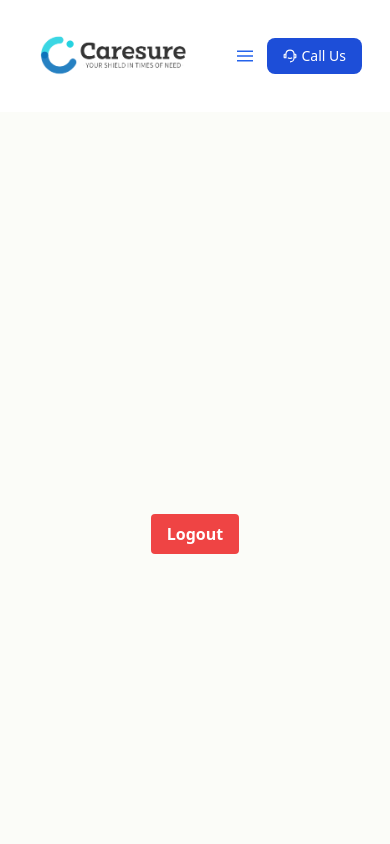
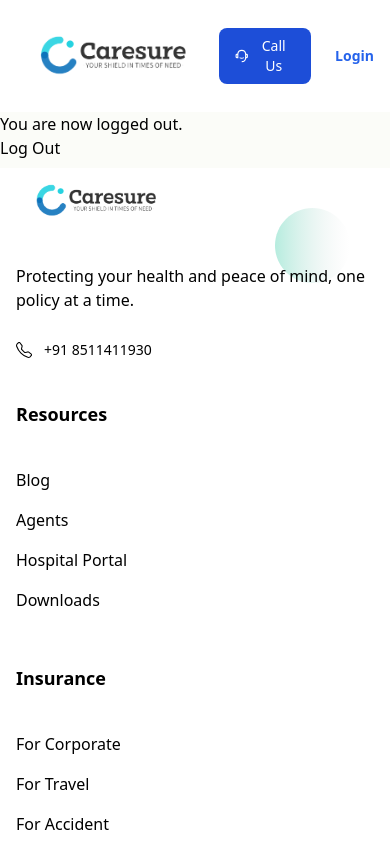
Before and after one commit to mirajsankdecha/Caresure-Health-Insurance, a React (Create React App) app: page /logout in a window 390 px wide. Shown: the top 844 px of the page. Built offline with nearby package versions, Linux system fonts and the light colour scheme.

Commit message:
Login and Logout Feature Created

```diff
--- a/package.json
+++ b/package.json
@@ -6,6 +6,7 @@
     "@testing-library/jest-dom": "^5.16.5",
     "@testing-library/react": "^13.4.0",
     "@testing-library/user-event": "^13.5.0",
+    "history": "^5.3.0",
     "react": "^18.2.0",
     "react-dom": "^18.2.0",
     "react-icons": "^4.10.1",
--- a/src/App.js
+++ b/src/App.js
@@ -12,7 +12,9 @@
 import Footer from "./Pages/Footer/Footer";
 import Error from "./Pages/Error/Error";
 import { AuthProvider } from "./Pages/Plans/Auth/Auth";
-import Logout from "./Pages/Plans/Auth/Logout"; // Add the Logout component
+import Logout from "./Pages/Plans/Auth/Logout";
+import RegisterForm from "./Pages/Plans/Auth/RegisterForm"; // Add the RegisterForm component
+import Login from "./Pages/Plans/Auth/Login"; // Add the Login component
 
 const App = () => {
   return (
@@ -26,8 +28,11 @@
           <Route path="/renew" element={<Renew />} />
           <Route path="/claims" element={<Claims />} />
           <Route path="/about" element={<About />} />
-          <Route path="/logout" element={<Logout />} />{" "}
-          {/* Add the Logout route */}
+          <Route path="/logout" element={<Logout />} />
+          <Route path="/register" element={<RegisterForm />} />{" "}
+          {/* Add the Register route */}
+          <Route path="/login" element={<Login />} />{" "}
+          {/* Add the Login route */}
           <Route path="*" element={<Error />} />
         </Routes>
         <Footer />
--- a/src/Pages/Navbar/Navbar.js
+++ b/src/Pages/Navbar/Navbar.js
@@ -2,27 +2,22 @@
 import { RiCustomerService2Line } from "react-icons/ri";
 import logo from "../../image/logo.png";
 import { Link } from "react-router-dom";
+import { useAuth } from "../Plans/Auth/Auth"; // Import the useAuth hook
 
 const Navbar = () => {
+  const { user, logout } = useAuth(); // Destructure user and logout from useAuth hook
+
+  const handleLogout = () => {
+    logout();
+  };
+
   return (
     <div>
       <nav className="relative px-4 py-4 flex justify-between items-center bg-white">
         <Link to="/" className="flex items-center">
           <img src={logo} className="h-[80px] mr-3" alt="Logo" />
         </Link>
-        <div className="lg:hidden">
-          <button className="navbar-burger flex items-center text-blue-600 p-3">
-            <svg
-              className="block h-4 w-4 fill-current"
-              viewBox="0 0 20 20"
-              xmlns="http://www.w3.org/2000/svg"
-            >
-              <title>Mobile menu</title>
-              <path d="M0 3h20v2H0V3zm0 6h20v2H0V9zm0 6h20v2H0v-2z" />
-            </svg>
-          </button>
-        </div>
-        <ul className="hidden absolute top-1/2 left-1/2 transform -translate-y-1/2 -translate-x-1/2  lg:mx-auto lg:flex lg:items-center lg:w-auto lg:space-x-6">
+        <ul className="hidden lg:flex items-center space-x-6">
           <li>
             <Link className="text-sm text-blue-600 font-bold" to="/plans">
               Plans
@@ -93,14 +88,30 @@
           </li>
           <li className="text-gray-300"></li>
         </ul>
+        <div className="flex items-center space-x-6">
           <button
             type="button"
-          className="text-white bg-blue-700 hover:bg-blue-800 focus:ring-4 focus:outline-none focus:ring-blue-300 font-medium rounded-lg text-sm px-4 py-2 text-center mr-3 md:mr-0 dark:bg-blue-600  flex items-center"
+            className="text-white bg-blue-700 hover:bg-blue-800 focus:ring-4 focus:outline-none focus:ring-blue-300 font-medium rounded-lg text-sm px-4 py-2 text-center dark:bg-blue-600  flex items-center"
             href="tel:+91 8511411930"
           >
             <RiCustomerService2Line className="mr-1" />
             <span>Call Us</span>
           </button>
+          {user ? (
+            // Show the "Log Out" button if user is authenticated
+            <button
+              className="text-white bg-red-600 hover:bg-red-700 focus:ring-4 focus:outline-none focus:ring-red-300 font-medium rounded-lg text-sm px-4 py-2 text-center dark:bg-red-500  flex items-center"
+              onClick={handleLogout}
+            >
+              Log Out
+            </button>
+          ) : (
+            // Show the "Login" link if user is not authenticated
+            <Link className="text-sm text-blue-600 font-bold" to="/plans">
+              Login
+            </Link>
+          )}
+        </div>
       </nav>
     </div>
   );
--- a/src/Pages/Plans/Auth/Login.js
+++ b/src/Pages/Plans/Auth/Login.js
@@ -1,5 +1,8 @@
+// Login.js
+
 import React, { useState } from "react";
 import { useAuth } from "./Auth";
+import { Link } from "react-router-dom"; // Import Link from react-router-dom
 
 const Login = () => {
   const { login } = useAuth();
@@ -53,6 +56,13 @@
           >
             Sign In
           </button>
+          {/* Add a link to the RegisterForm page */}
+          <Link
+            to="/register" // This should match the path of the RegisterForm route
+            className="text-blue-500 hover:text-blue-700 font-bold"
+          >
+            Register
+          </Link>
         </div>
       </form>
     </div>
--- a/src/Pages/Plans/Auth/Logout.js
+++ b/src/Pages/Plans/Auth/Logout.js
@@ -1,22 +1,20 @@
 import React from "react";
 import { useAuth } from "./Auth";
+import { useNavigate } from "react-router-dom";
 
 const Logout = () => {
   const { logout } = useAuth();
+  const navigate = useNavigate();
 
   const handleLogout = () => {
     logout();
+    navigate("/"); // Navigate to the home page ("/") after successful logout
   };
 
   return (
-    <div className="flex justify-center items-center h-screen">
-      <button
-        className="bg-red-500 hover:bg-red-700 text-white font-bold py-2 px-4 rounded focus:outline-none focus:shadow-outline"
-        type="button"
-        onClick={handleLogout}
-      >
-        Logout
-      </button>
+    <div>
+      <h2>You are now logged out.</h2>
+      <button onClick={handleLogout}>Log Out</button>
     </div>
   );
 };
--- a/src/Pages/Plans/Auth/RegisterForm.js
+++ b/src/Pages/Plans/Auth/RegisterForm.js
@@ -1,14 +1,17 @@
 import React, { useState } from "react";
 import { useAuth } from "./Auth";
+import { useNavigate } from "react-router-dom";
 
 const RegisterForm = () => {
   const { register } = useAuth();
   const [email, setEmail] = useState("");
   const [password, setPassword] = useState("");
   const [username, setUsername] = useState("");
+  const navigate = useNavigate();
 
   const handleRegister = () => {
     register(email, password, username);
+    navigate("/"); // Navigate to the home page ("/") after successful registration
   };
 
   return (
--- a/src/Pages/Plans/Hplan.js
+++ b/src/Pages/Plans/Hplan.js
@@ -1,6 +1,9 @@
+// Hplan.js
+
 import React, { useState } from "react";
 import { Link } from "react-router-dom";
 import Hplandata from "./Hplandata.json";
+import { useAuth } from "./Auth/Auth"; // Import useAuth from your custom hook
 
 const Hplan = () => {
   const [selectedCategory, setSelectedCategory] = useState("All categories");
@@ -38,9 +41,13 @@
     }
   });
 
+  // Fetch the user object from useAuth hook
+  const { user } = useAuth();
+
   return (
     <div>
       <div className="flex flex-col items-center justify-center">
+        {/* Other parts of your component code... */}
         <div className="text-blue-600 font-bold my-5">ALL HEALTH PLANS</div>
         <div className="font-bold my-3 text-5xl">
           Best Health Insurance Plans to Secure Yourself
@@ -212,12 +219,22 @@
                     <p className="font-medium">{item.content3}</p>
                   </div>
                   <div className="flex items-center h-12">
-                    <Link
-                      to={"/plans/" + item.id} // Pass the id as part of the URL
-                      className="inline-flex items-center justify-center px-4 py-2 text-sm font-medium text-white bg-orange-500 rounded-md hover:bg-orange-600 focus:ring-orange-300 focus:outline-none focus:ring h-10 w-32"
-                    >
-                      View Plan
-                    </Link>
+                    {/* Add conditional rendering for the "View Plan" button */}
+                    {user ? (
+                      <Link
+                        to={"/plans/" + item.id}
+                        className="inline-flex items-center justify-center px-4 py-2 text-sm font-medium text-white bg-orange-500 rounded-md hover:bg-orange-600 focus:ring-orange-300 focus:outline-none focus:ring h-10 w-32"
+                      >
+                        View Plan
+                      </Link>
+                    ) : (
+                      <Link
+                        to="/login"
+                        className="inline-flex items-center justify-center px-4 py-2 text-sm font-medium text-white bg-blue-500 rounded-md hover:bg-blue-600 focus:ring-blue-300 focus:outline-none focus:ring h-10 w-32"
+                      >
+                        Sign In to View Plan
+                      </Link>
+                    )}
                   </div>
                 </div>
               </div>
--- a/src/index.js
+++ b/src/index.js
@@ -1,12 +1,14 @@
 import React from "react";
-import ReactDOM from "react-dom/client";
+import ReactDOM from "react-dom";
 import "./index.css";
 import App from "./App";
 import { BrowserRouter } from "react-router-dom";
 
-const root = ReactDOM.createRoot(document.getElementById("root"));
-root.render(
-  <BrowserRouter>
-    <App />
-  </BrowserRouter>
+ReactDOM.render(
+  <React.StrictMode>
+    <BrowserRouter>
+      <App />
+    </BrowserRouter>
+  </React.StrictMode>,
+  document.getElementById("root")
 );
```
Also changed, not shown: 1 other file (tests, documents, lock files or other folders). Lines whose indentation alone changed are shown as unchanged.
